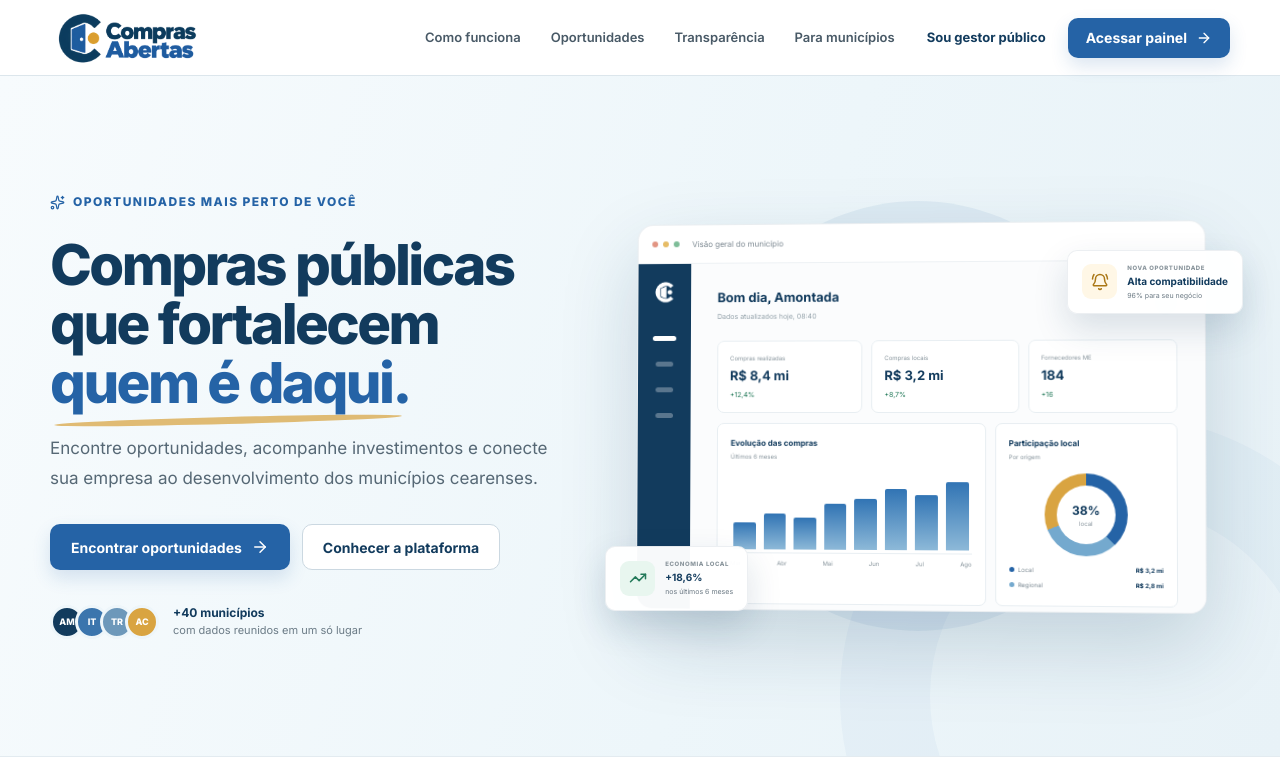
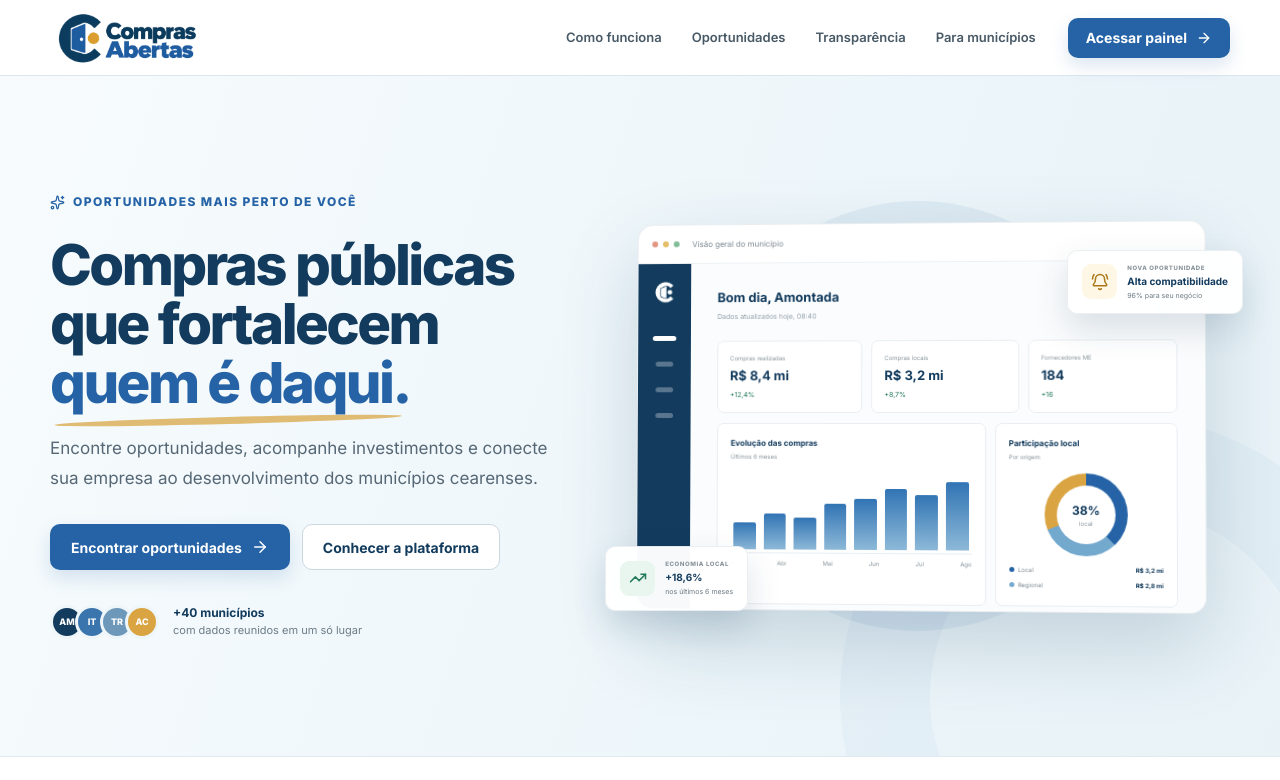
Before and after one commit to Amontada-Valley-Codes/compras-aberta-fullStack, a Next.js app in the folder apps/frontend/: page / in a window 1280 px wide. Shown: the top 780 px of the page. Built offline with nearby package versions, Linux system fonts and the light colour scheme.

Commit message:
refactor: remove link to admin panel from header actions

```diff
--- a/apps/frontend/src/features/landing/LandingPage.tsx
+++ b/apps/frontend/src/features/landing/LandingPage.tsx
@@ -70,9 +70,6 @@ export function LandingPage() {
             </a>
           </nav>
           <div className="header-actions">
-            <Link className="text-link" href="/admin">
-              Sou gestor público
-            </Link>
             <Link className="button button-primary button-sm" href="/me">
               Acessar painel <ArrowRight size={16} />
             </Link>
```
